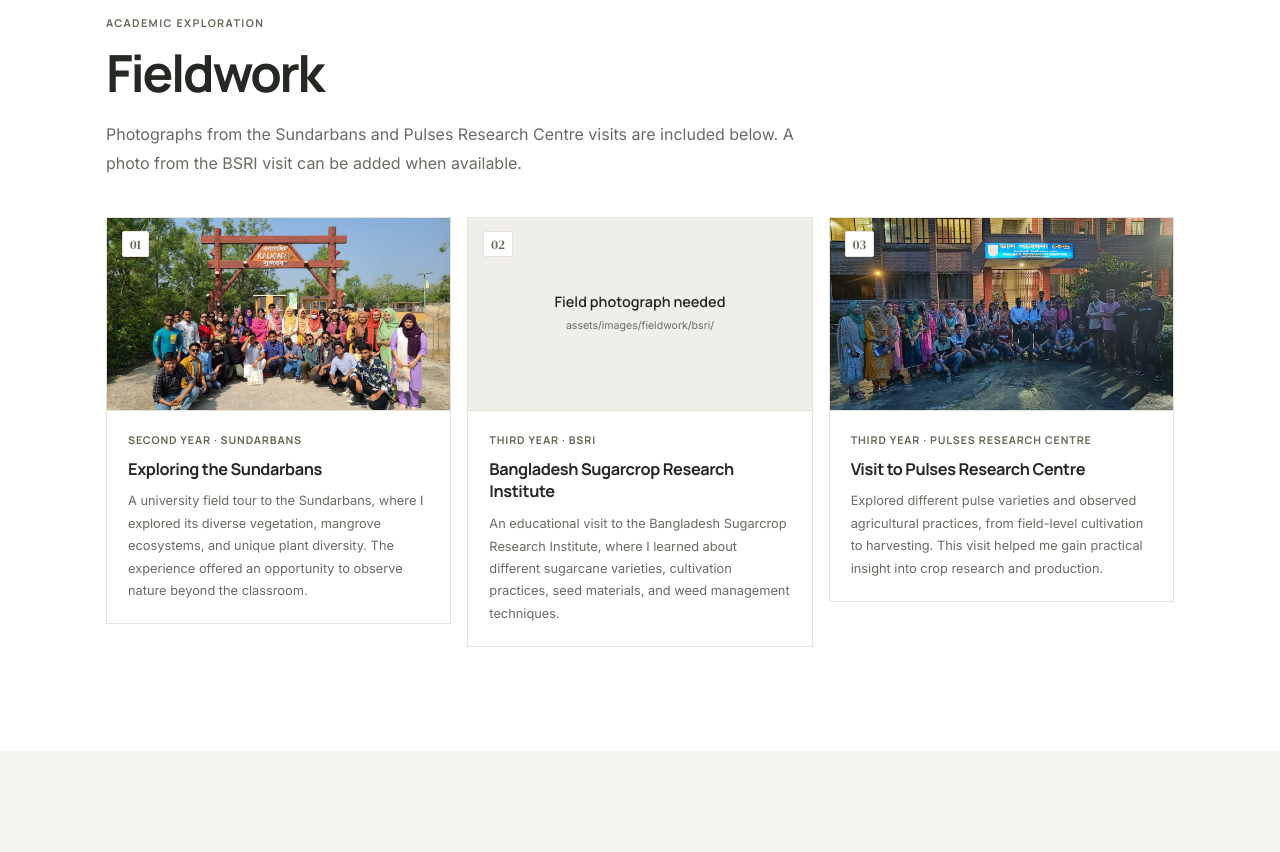
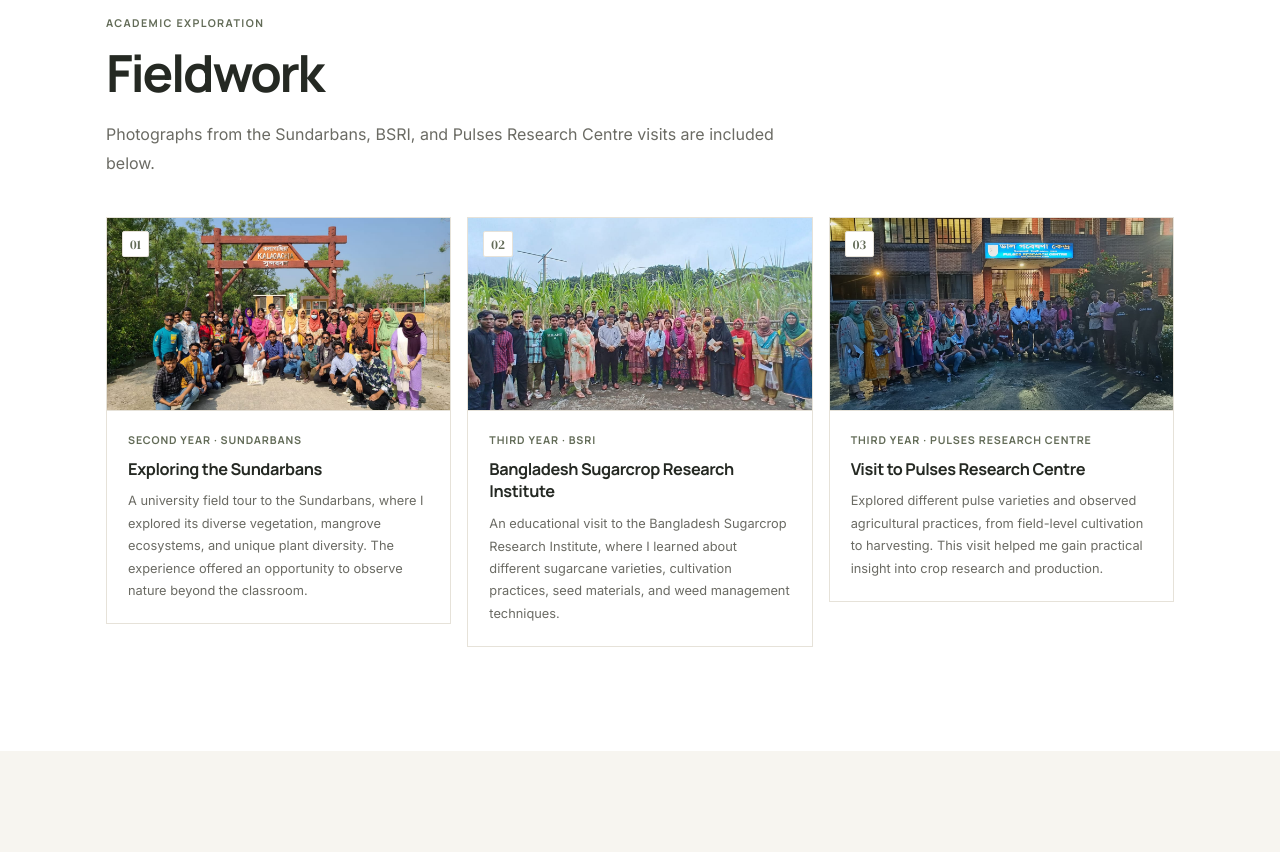
Before and after one commit to jannatunnayemjui42-del/Jui, a plain HTML site: page index.html in a window 1280 px wide. Shown: the part 2980-3832 px from the top of the page. Drawn offline with Linux system fonts and the light colour scheme.

Commit message:
Add BSRI fieldwork photo
Add supplied BSRI sugarcane field visit photo.

Co-authored-by: Copilot <223556219+Copilot@users.noreply.github.com>

```diff
--- a/index.html
+++ b/index.html
@@ -187,7 +187,7 @@
         <div class="section-heading section-heading-wide reveal">
           <p class="eyebrow">Academic exploration</p>
           <h2 id="fieldwork-title">Fieldwork</h2>
-          <p class="section-intro">Photographs from the Sundarbans and Pulses Research Centre visits are included below. A photo from the BSRI visit can be added when available.</p>
+          <p class="section-intro">Photographs from the Sundarbans, BSRI, and Pulses Research Centre visits are included below.</p>
         </div>
         <div class="fieldwork-grid">
           <article class="fieldwork-card reveal">
@@ -202,10 +202,9 @@
             </div>
           </article>
           <article class="fieldwork-card reveal">
-            <div class="fieldwork-media" role="img" aria-label="Photo not provided yet for the Bangladesh Sugarcrop Research Institute visit">
+            <div class="fieldwork-media">
+              <img class="fieldwork-image" src="assets/images/fieldwork/bsri/bsri-sugarcane-field-visit.jpg" alt="Student group among sugarcane plants during the BSRI visit." loading="lazy" decoding="async">
               <span class="media-index">02</span>
-              <span class="media-message">Field photograph needed</span>
-              <span class="media-path">assets/images/fieldwork/bsri/</span>
             </div>
             <div class="fieldwork-info">
               <p class="eyebrow">Third Year <span aria-hidden="true">·</span> BSRI</p>
```
Also changed, not shown: assets/images/fieldwork/bsri/bsri-sugarcane-field-visit.jpg (added), 1 other file.
